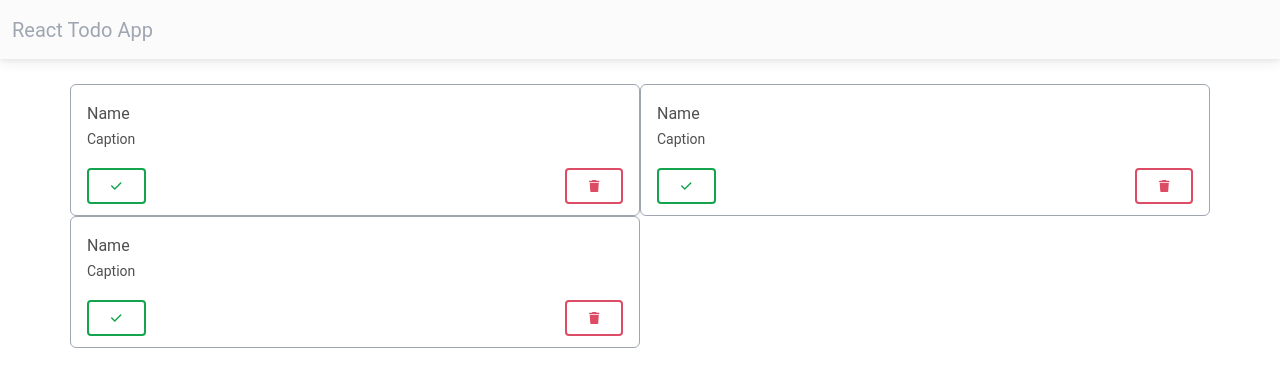
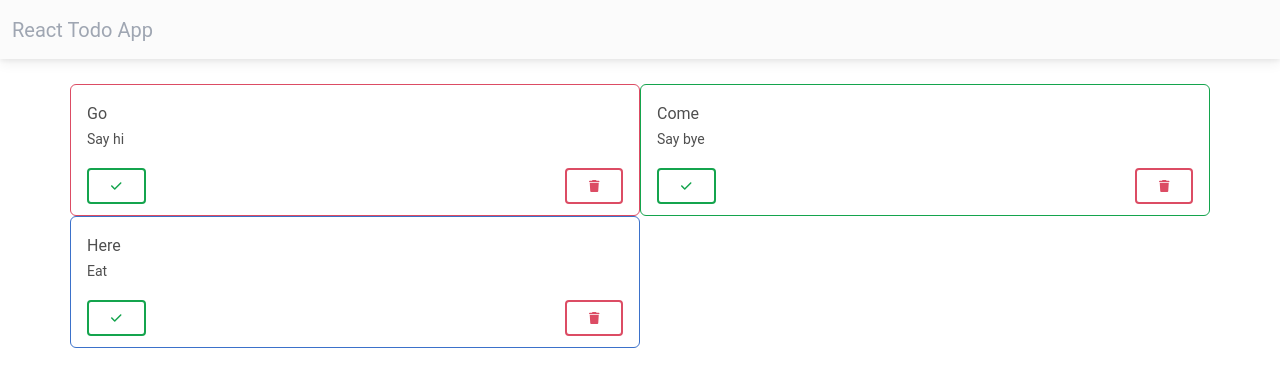
Before and after one commit to BlackIQ/React-Practical-2, a React (Create React App) app: page / in a window 1280 px wide. Shown: the top 386 px of the page. Built offline with nearby package versions, Linux system fonts and the light colour scheme.

Commit message:
Add props

```diff
--- a/src/components/todo.jsx
+++ b/src/components/todo.jsx
@@ -3,16 +3,14 @@ import { FontAwesomeIcon } from '@fortawesome/react-fontawesome';
 import {faCheck, faTrash} from "@fortawesome/free-solid-svg-icons";
 
 class Todo extends Component {
-    state = {};
-
     render() {
         return (
-            <div className="col-md-6 todo rounded-4 border border-secondary">
+            <div className={this.classes()}>
                 <div className="m-1">
                     <p>
-                        Name
+                        {this.props.todo.name}
                         <br />
-                        <small>Caption</small>
+                        <small>{this.props.todo.caption}</small>
                     </p>
                     <div>
                         <button className="btn btn-outline-success float-start"><FontAwesomeIcon icon={faCheck} /></button>
@@ -22,6 +20,18 @@ class Todo extends Component {
             </div>
         )
     }
+
+    buttons() {
+
+    }
+
+    classes() {
+        let c = 'col-md-6 todo rounded-4 border border-';
+        if (this.props.todo.status === 'not') c += 'danger';
+        else if (this.props.todo.status === 'done') c += 'success';
+        else c += 'primary';
+        return c;
+    }
 }
 
 export default Todo;
```
